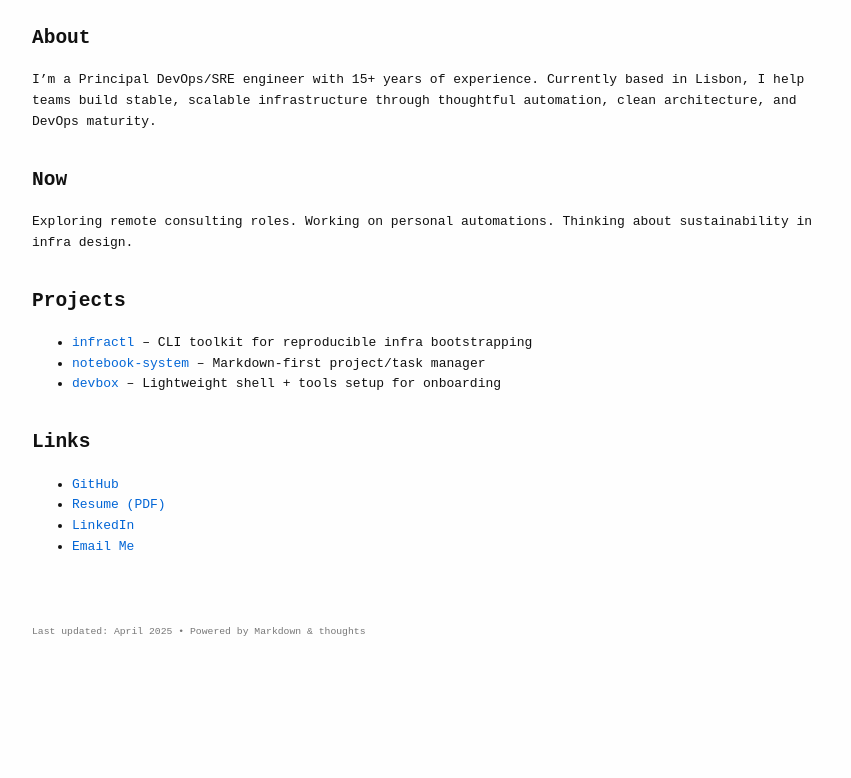
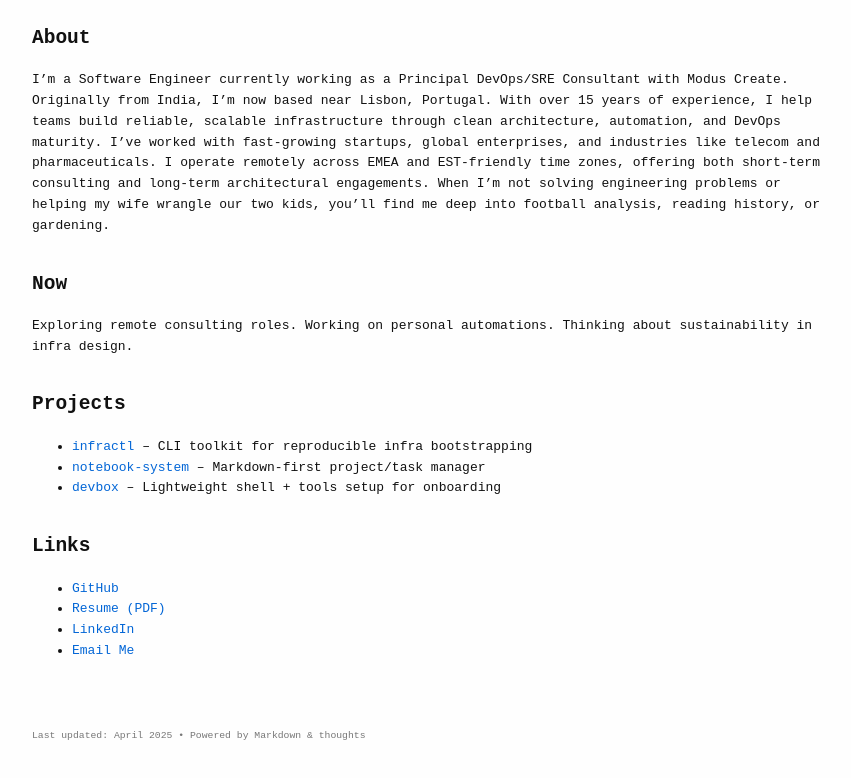
Before and after one commit to rajalokan/rajalokan.me, a plain HTML site: page index.html in a window 1280 px wide. Shown: the part 166-944 px from the top of the page, without its empty margins (208-1059 px from the left). Before the commit the page ends 850 px from the top, so only its background shows below. Drawn offline with Linux system fonts and the light colour scheme.

Commit message:
Update index.html

```diff
--- a/index.html
+++ b/index.html
@@ -58,7 +58,12 @@
 
   <div class="section">
     <h2>About</h2>
-    <p>I’m a Principal DevOps/SRE engineer with 15+ years of experience. Currently based in Lisbon, I help teams build stable, scalable infrastructure through thoughtful automation, clean architecture, and DevOps maturity.</p>
+    <p>I’m a Software Engineer currently working as a Principal DevOps/SRE Consultant with Modus Create. Originally from India, I’m now based near Lisbon, Portugal.
+
+With over 15 years of experience, I help teams build reliable, scalable infrastructure through clean architecture, automation, and DevOps maturity. I’ve worked with fast-growing startups, global enterprises, and industries like telecom and pharmaceuticals. I operate remotely across EMEA and EST-friendly time zones, offering both short-term consulting and long-term architectural engagements.
+
+When I’m not solving engineering problems or helping my wife wrangle our two kids, you’ll find me deep into football analysis, reading history, or gardening.
+</p>
   </div>
 
   <div class="section">
```
